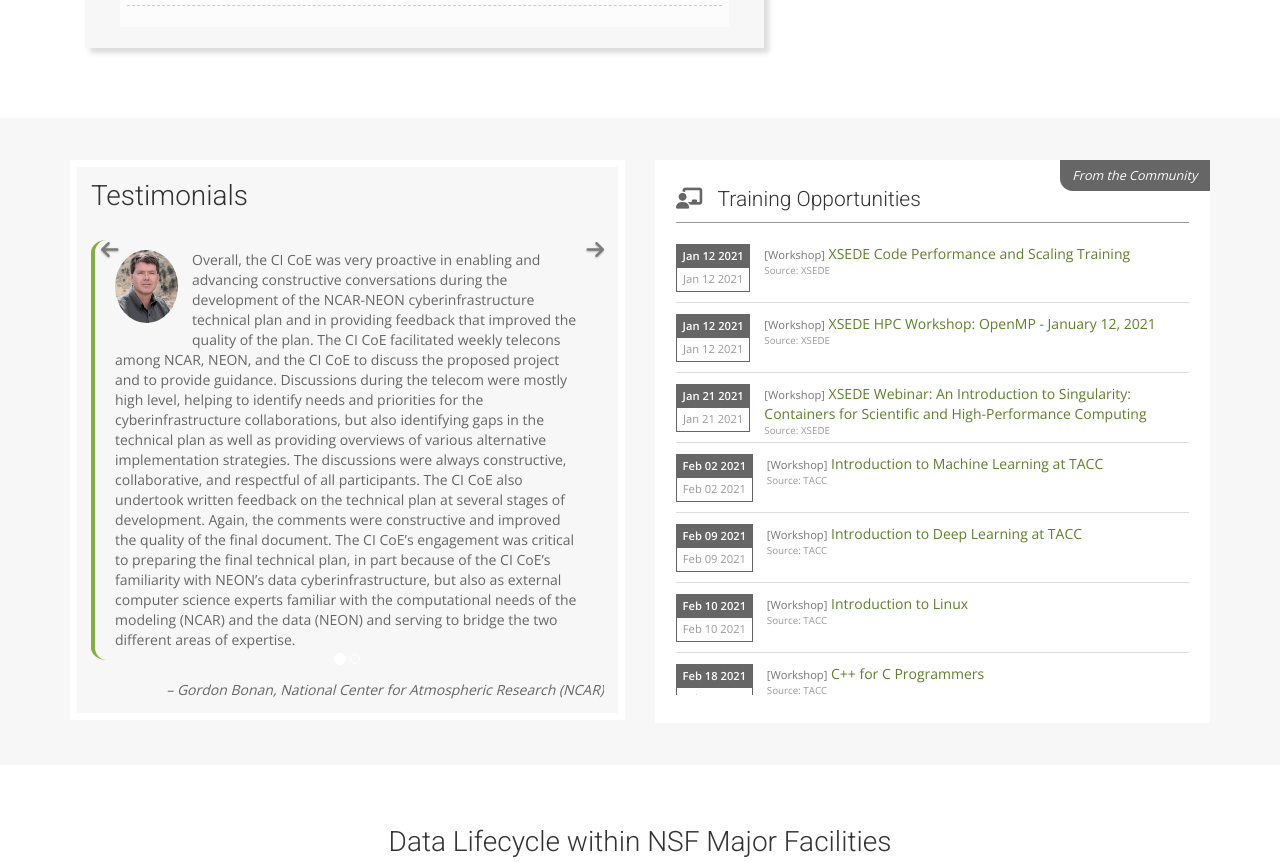
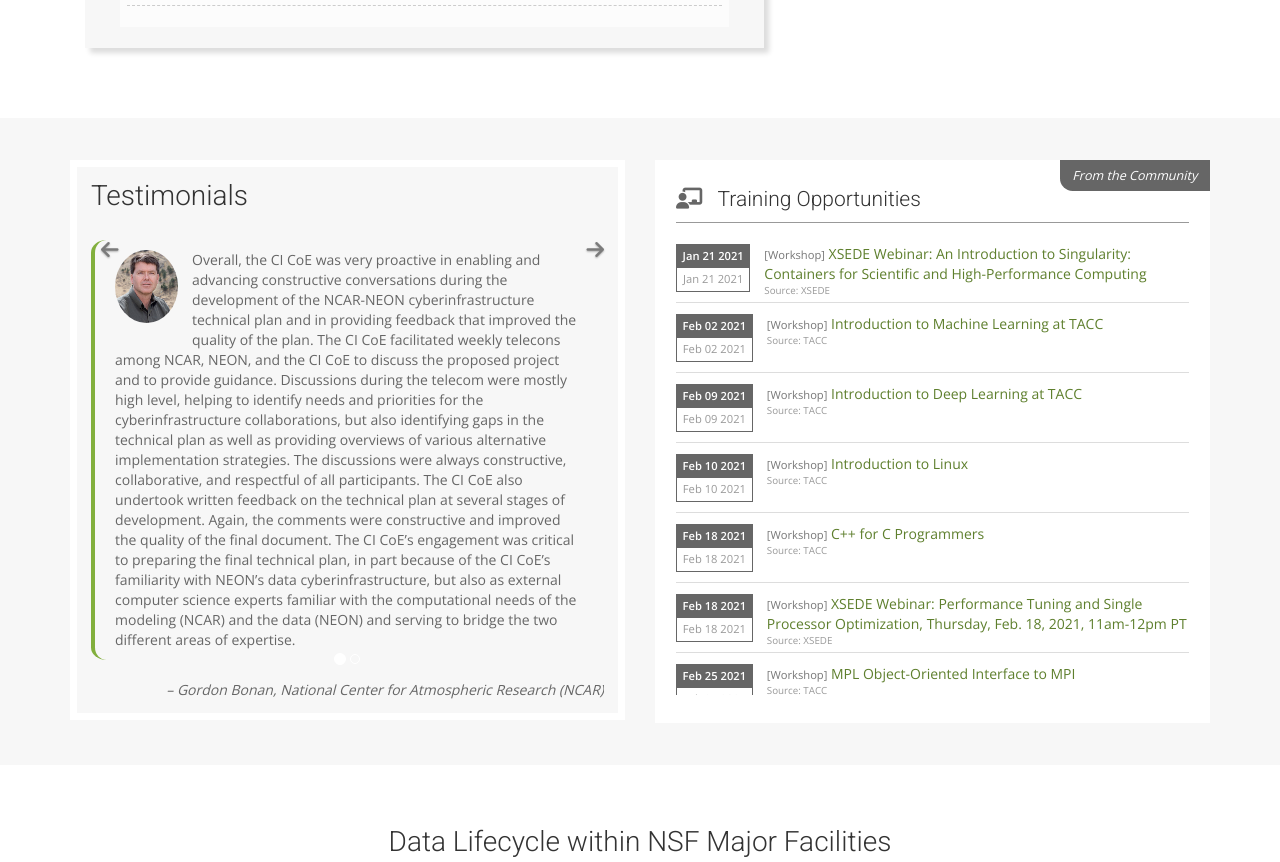
Before and after one commit to cicoe/cicoe.github.io, a Jekyll site: the page built from index.html, in a window 1280 px wide, cut to the strip 923-1785 px from the top of the page. Built offline with Jekyll 4.4.1, drawn with Linux system fonts in a browser that asks for light colours; nearby versions of some CDN libraries; some web fonts are replaced; comment, search, counter and statistics services are not loaded.

Commit message:
updated training events

```diff
--- a/_data/training_opportunities.yml
+++ b/_data/training_opportunities.yml
@@ -1,17 +1,3 @@
-- categroy: Workshop
-  end_date: January 12, 2021
-  source: XSEDE
-  start_date: January 12, 2021
-  time: ''
-  title: XSEDE Code Performance and Scaling Training
-  website: "https://www.xsede.org/web/xup/course-calendar/-/training-user/class/2240/session/3903/register"
-- categroy: Workshop
-  end_date: January 12, 2021
-  source: XSEDE
-  start_date: January 12, 2021
-  time: ''
-  title: 'XSEDE HPC Workshop: OpenMP - January 12, 2021'
-  website: "https://www.xsede.org/web/xup/course-calendar/-/training-user/class/2237/session/3899/register"
 - categroy: Workshop
   end_date: January 21, 2021
   source: XSEDE
```
